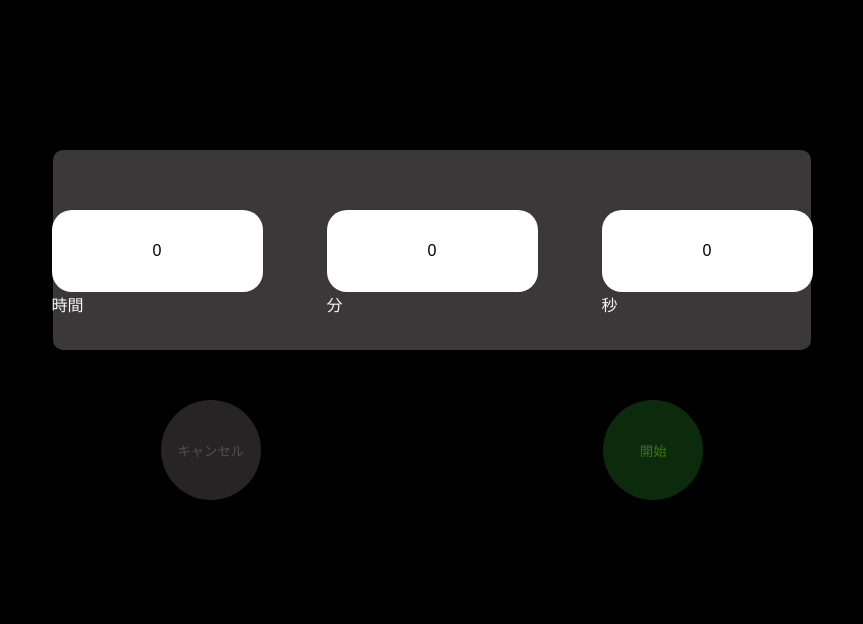
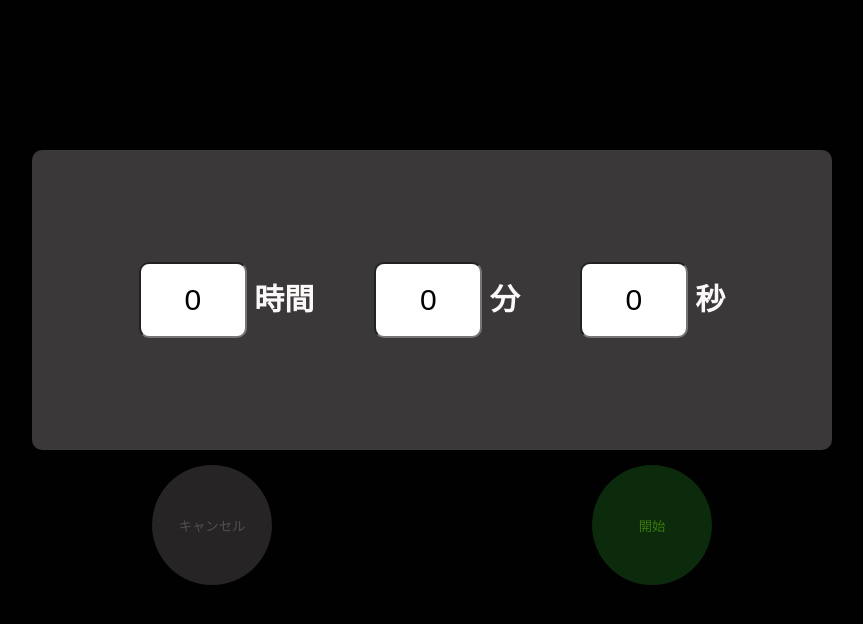
Before and after one commit to ishibashi0112/practice2_timer, a plain HTML site: page index.html in a window 1280 px wide. Shown: the whole page, without its empty margins (208-1071 px from the left). Drawn offline with Linux system fonts and the light colour scheme.

Commit message:
7th_commit
途中経過

```diff
--- a/index.css
+++ b/index.css
@@ -2,63 +2,82 @@ html{
   box-sizing: border-box;
 }
 body{
+  margin: 0;
   background-color: rgb(2, 1, 1);
   color: rgb(250, 249, 248);
+  height: 100%;
 }
 
 .main{
-  max-height: 500px;
-  height: 100vh;
-  width: 100%;
-
+  margin: 0 auto;
+  max-height: 450px;
+  max-width: 800px;
+  width: 800px;
+  height: 450px;
+  display: flex;
+  flex-direction: column;
+  align-items: center;
+  margin-top: 150px;
 }
 #changeTimer{
-  margin: 0 auto;
+  flex: 2;
   display: flex;
   justify-content: center;
   align-items: center;
-  height: 200px;
-  width: 60%;
+  width: 100%;
   background-color: rgb(114, 113, 114, 0.5);
-  margin-top: 150px;
   border-radius: 10px;
 }
 
 .timer_input{
-  height: 40%;
-  margin:0 2em 0 2em;
+  font-size: 30px;
+  font-weight: bold;
+  margin:0 1em 0 1em;
 }
 input{
-  height: 100%;
-  font-size: 100%;
-  border-radius: 20px;
-  border: none;
+  height: 70px;
+  width: 100px;
+  font-size: 30px;
+  border-radius: 10px;
   text-align: center;
 }
 
 .bar{
-  margin: 0 auto;
-  height: 200px;
-  width: 70%;
+  width: 100%;
+  flex: 1;
   display: flex;
-  justify-content: space-around;
+}
+
+.cancel{
+  flex: 1;
+  display: flex;
+  justify-content: center;
   align-items: center;
+}
 
+.start{
+  flex: 1;
+  display: flex;
+  justify-content: center;
+  align-items: center;
 }
 
 button{
-  width: 100px;
-  height: 100px;
+  display: block;
+  width: 120px;
+  height: 120px;
   border-radius: 50%;
   border: none;
 }
 
 #cancel_button{
+  margin-right: 40px;
   color: rgb(252, 249, 249,0.2);
   background-color: rgb(182, 177, 177,0.2);
 }
 
 #start_button{
+  margin-left: 40px;
   color: rgb(125, 240, 11,0.4);
   background-color: rgba(29, 105, 29, 0.4);
 }
--- a/index.html
+++ b/index.html
@@ -19,7 +19,7 @@
         </div>
       </div>
       <div class = "bar">
-        <div class = "stop">
+        <div class = "cancel">
           <button id = "cancel_button" type="button" >キャンセル</button>
         </div>
         <div class = "start">
--- a/timer.js
+++ b/timer.js
@@ -49,7 +49,7 @@ function deleteView(){
   }
 };
 
-// セッテイング⇄タイマー 切替時のビュー切替
+// セッテイング⇄タイマー 切替時のビュー挿入
 function addView(){
   const timeText = createTimeText(getValue().hour, getValue().mintues, getValue().seconds)
   const c = document.createElement("div")
@@ -98,10 +98,23 @@ const m = { moveT:  function(now, i){
             }
           };
 
+  // let i = 0
+  // m.moveT(now, i)
+  // console.log(timerMove)
 
 function timerMovement(now){
   let i = 0
-  m.moveT(now, i)
+ console.log(now)
+  function count(now) {
+    changeText(now,i)
+
+    if(!now.textContent == "00:00:00"){
+      setTimeout(count(),1000)
+    }
+    i += 1
+  };
+  count(now);
+
 }
 
 
@@ -120,7 +133,7 @@ startTimer.addEventListener("click",function(e){
   }else if(startTimer.textContent == "再開"){
     startTimer.textContent = "一時停止" ;
     const progress = document.getElementById("timer_view");
-    console.log(progress);
+    // console.log(progress);
     timerMovement(progress);
   }
 });
```
